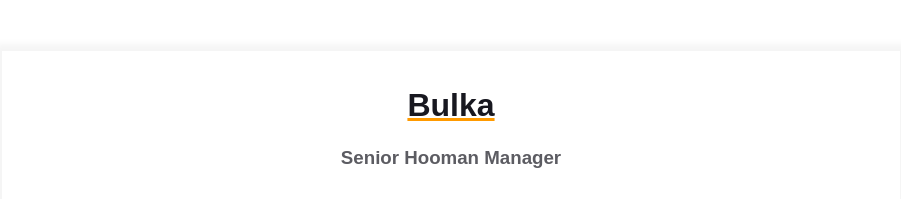
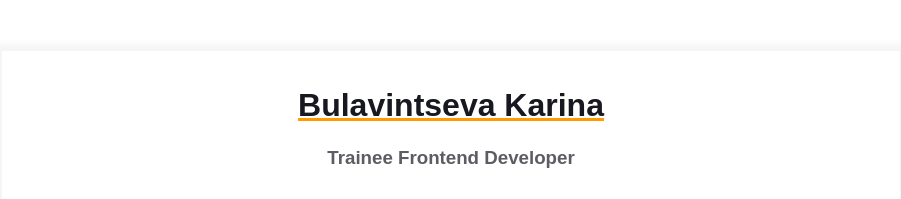
Before and after one commit to KarinaBulavintseva/homepage, a plain HTML site: page index.html in a window 1280 px wide. Shown: the top 199 px of the page, without its empty margins (189-1090 px from the left). Drawn offline with Linux system fonts and the light colour scheme.

Commit message:
Updated primary content template with personal information

```diff
--- a/index.html
+++ b/index.html
@@ -15,8 +15,8 @@
       <div class="resume">
         <div class="container">
           <div class="resume__block">
-            <h1 class="contact-info__header">Bulka</h1>
-            <h3 class="contact-info__sub-header">Senior Hooman Manager</h3>
+            <h1 class="contact-info__header">Bulavintseva Karina</h1>
+            <h3 class="contact-info__sub-header">Trainee Frontend Developer</h3>
 
             <div class="contact_info_container fh">
               <div class="contact-info__block">
```
